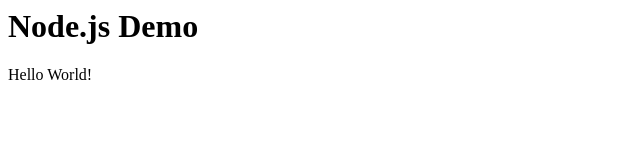
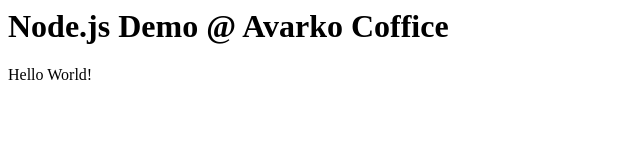
Before and after one commit to petmat/node-demo, a website: page public/demo.html in a window 1280 px wide. Shown: the whole page, without its empty margins (0-640 px from the left). Drawn offline with Linux system fonts and the light colour scheme.

Commit message:
Small change

```diff
--- a/public/demo.html
+++ b/public/demo.html
@@ -3,7 +3,7 @@
         <title>Node.js Demo - Hello</title>
     </head>
     <body>
-        <h1 id="title">Node.js Demo</h1>
+        <h1 id="title">Node.js Demo @ Avarko Coffice</h1>
         <script src="demo.js"></script>
     </body>
 </html>
```
